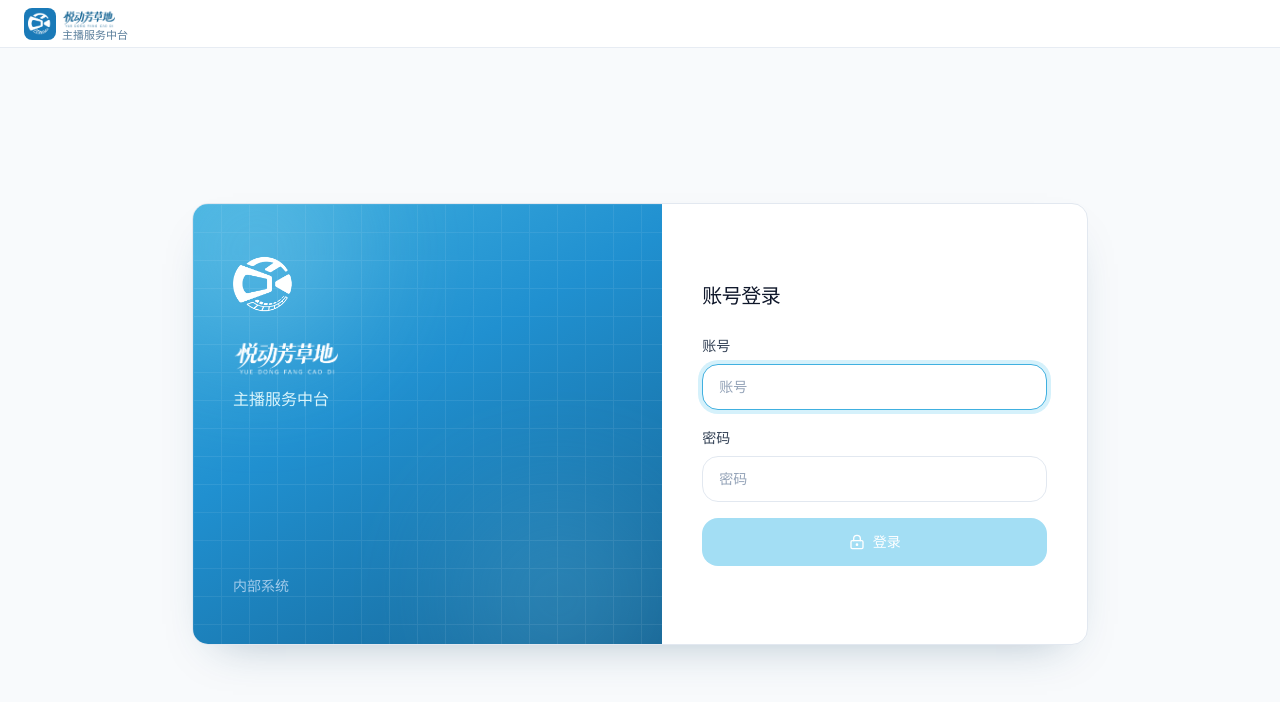
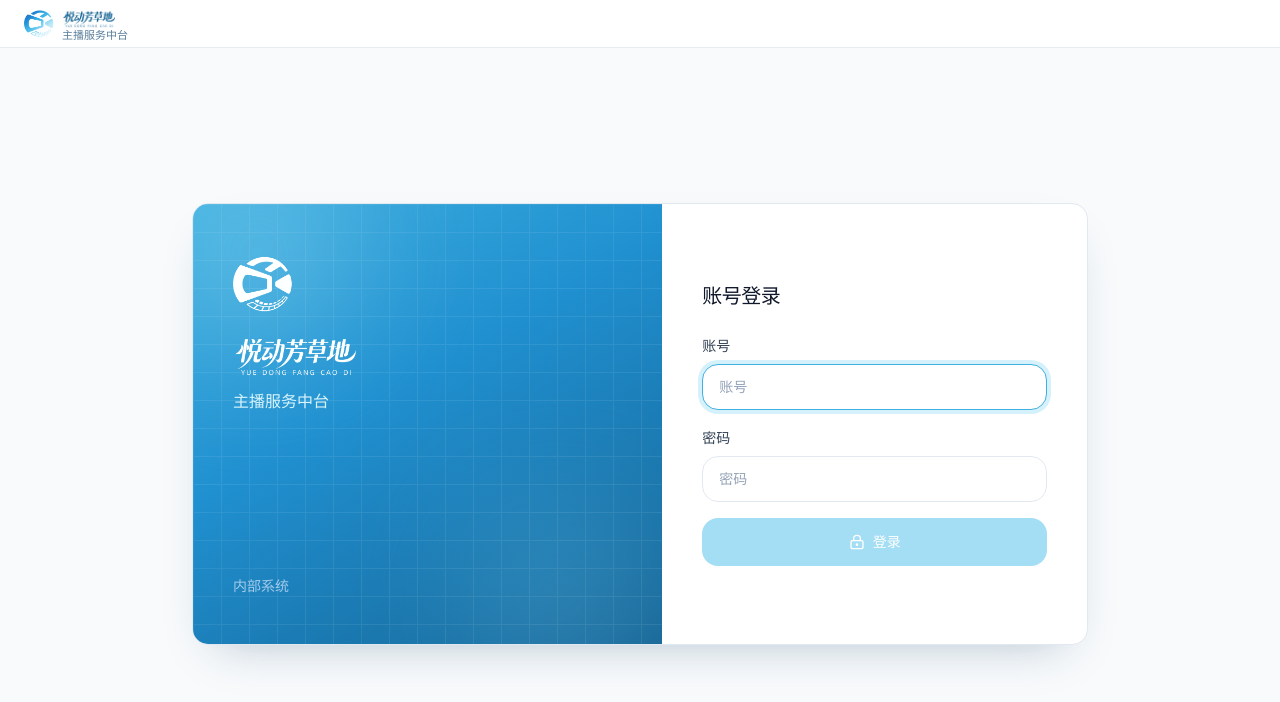
Before and after one commit to xtmanvip-gangan/congenial-rotary-phone, a React (Vite) app: page / in a window 1280 px wide. Shown: the top 702 px of the page. Built offline with nearby package versions, Linux system fonts and the light colour scheme.

Commit message:
polish: logo-1 on page chrome and larger login wordmark
Use colorful logo-1 in the global header/sidebar, keep white logo in the
login brand panel, enlarge logo-2, and tighten spacing under the mark.

```diff
--- a/index.html
+++ b/index.html
@@ -2,7 +2,7 @@
 <html lang="en">
   <head>
     <meta charset="UTF-8" />
-    <link rel="icon" type="image/png" href="/logo.png" />
+    <link rel="icon" type="image/png" href="/logo-1.png" />
     <meta name="viewport" content="width=device-width, initial-scale=1.0" />
     <title>悦总统 · 主播服务中台</title>
   </head>
--- a/src/components/AppShell.tsx
+++ b/src/components/AppShell.tsx
@@ -58,9 +58,7 @@ export function AppShell() {
               <BrandLockup compact />
             </div>
           ) : (
-            <div className="flex h-8 w-8 items-center justify-center rounded-lg bg-brand-600 p-1">
-              <CompanyLogo className="h-full w-full" />
-            </div>
+            <CompanyLogo className="h-8 w-8" />
           )}
           <button
             type="button"
--- a/src/components/BrandMark.tsx
+++ b/src/components/BrandMark.tsx
@@ -1,5 +1,6 @@
 /**
- * logo.png：公司图形标（纯白，需放在品牌色底上）
+ * logo-1.png：公司图形标（彩色，用于白底/浅色顶栏）
+ * logo.png：公司图形标（纯白，用于蓝色品牌区）
  * logo-2：项目名「悦总统」字标（白底用 dark 版，蓝底用白字版）
  */
 
@@ -7,7 +8,19 @@ type BrandMarkProps = {
   className?: string
 }
 
+/** 彩色公司标（浅色背景） */
 export function CompanyLogo({ className = 'h-9 w-9' }: BrandMarkProps) {
+  return (
+    <img
+      src="/logo-1.png"
+      alt="公司标识"
+      className={`object-contain ${className}`}
+    />
+  )
+}
+
+/** 纯白公司标（深蓝/品牌色背景） */
+export function CompanyLogoLight({ className = 'h-9 w-9' }: BrandMarkProps) {
   return (
     <img
       src="/logo.png"
@@ -32,34 +45,17 @@ export function ProjectWordmark({
   )
 }
 
-export function BrandLockup({
-  compact = false,
-  onDark = false,
-}: {
-  compact?: boolean
-  onDark?: boolean
-}) {
-  // 纯白 logo 放在品牌色圆角底上，无阴影
-  const markBox = onDark
-    ? 'flex shrink-0 items-center justify-center rounded-lg bg-white/15'
-    : 'flex shrink-0 items-center justify-center rounded-lg bg-brand-600'
-
+/** 浅色顶栏/侧栏：彩色 logo-1 + 深色字标 */
+export function BrandLockup({ compact = false }: { compact?: boolean }) {
   return (
-    <div className={`flex items-center ${compact ? 'gap-1.5' : 'gap-1.5'}`}>
-      <div className={`${markBox} ${compact ? 'h-8 w-8 p-1' : 'h-9 w-9 p-1'}`}>
-        <CompanyLogo className="h-full w-full" />
-      </div>
+    <div className={`flex items-center ${compact ? 'gap-1.5' : 'gap-2'}`}>
+      <CompanyLogo className={compact ? 'h-8 w-8' : 'h-9 w-9'} />
       <div className="min-w-0">
         <ProjectWordmark
-          variant={onDark ? 'light' : 'dark'}
+          variant="dark"
           className={compact ? 'h-6 max-w-[8.5rem]' : 'h-7 max-w-[10rem]'}
         />
-        <p
-          className={[
-            'mt-0 truncate text-[11px] leading-none',
-            onDark ? 'text-blue-100/80' : 'text-secondary-500',
-          ].join(' ')}
-        >
+        <p className="mt-0 truncate text-[11px] leading-none text-secondary-500">
           主播服务中台
         </p>
       </div>
--- a/src/pages/LoginPage.tsx
+++ b/src/pages/LoginPage.tsx
@@ -2,7 +2,11 @@ import { LoaderCircle, LockKeyhole, ShieldCheck } from 'lucide-react'
 import { useEffect, useMemo, useRef, useState, type FormEvent } from 'react'
 import { Navigate } from 'react-router-dom'
 import { useAuth } from '../auth/AuthContext'
-import { BrandLockup, CompanyLogo, ProjectWordmark } from '../components/BrandMark'
+import {
+  BrandLockup,
+  CompanyLogoLight,
+  ProjectWordmark,
+} from '../components/BrandMark'
 import { apiJson } from '../lib/api'
 import { isWecomEnvironment } from '../lib/browserEnv'
 import { getRoleHomePath, type StoredSession } from '../lib/auth'
@@ -110,10 +114,10 @@ export function LoginPage() {
             />
 
             <div className="relative z-10">
-              {/* 纯白 logo，无阴影；与字标间距收紧 */}
-              <CompanyLogo className="h-16 w-16" />
-              <div className="mt-4">
-                <ProjectWordmark variant="light" className="h-12 max-w-[16rem]" />
+              {/* 登录框左侧：纯白图形标 + 更大字标，间距更紧 */}
+              <CompanyLogoLight className="h-16 w-16" />
+              <div className="mt-2.5">
+                <ProjectWordmark variant="light" className="h-14 max-w-[18rem]" />
               </div>
               <p className="mt-2 text-base font-medium text-accent-100">主播服务中台</p>
             </div>
```
